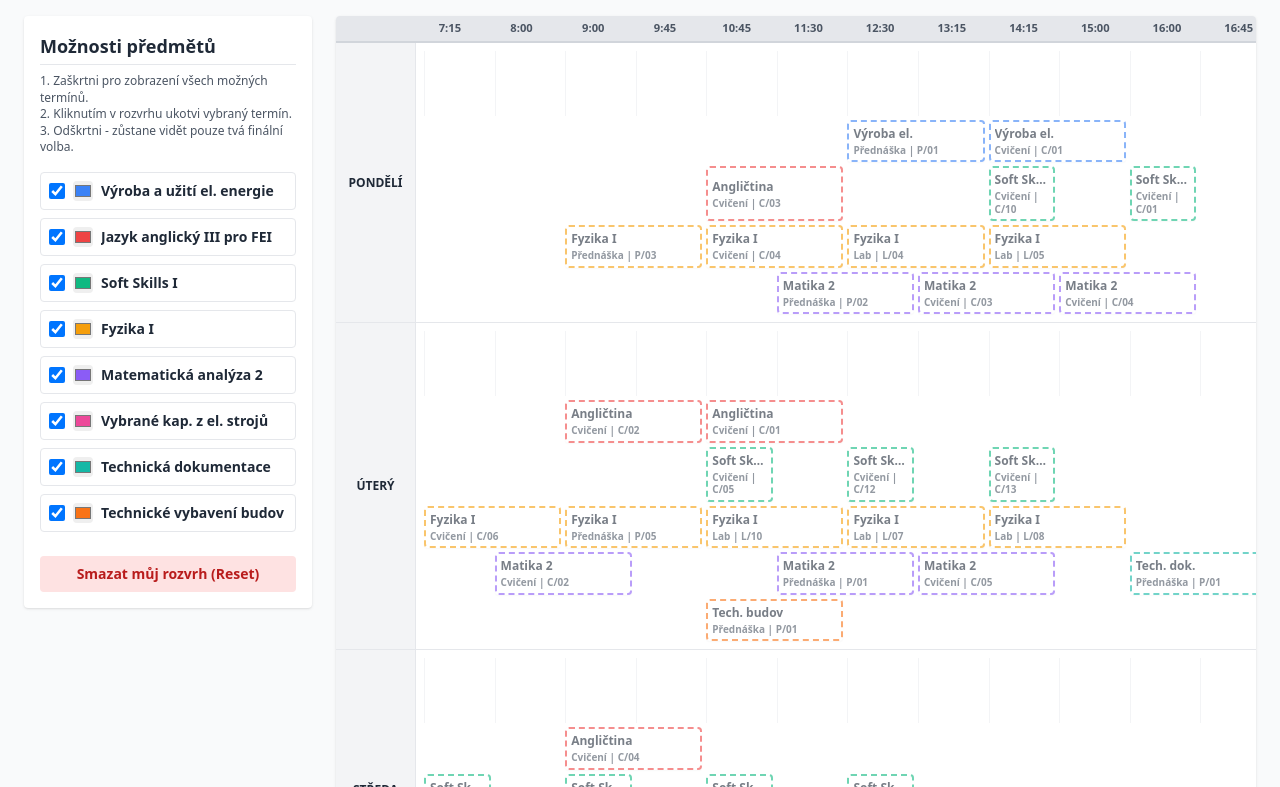
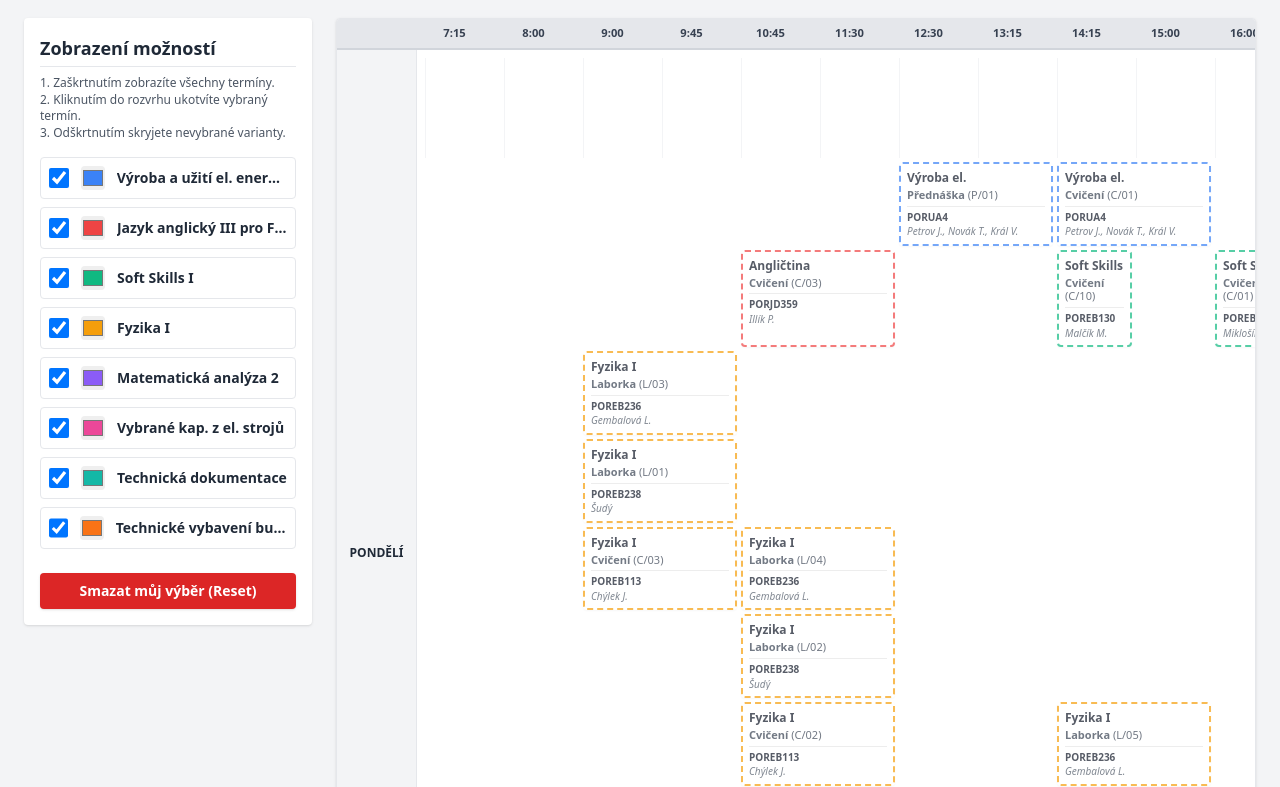
Before and after one commit to Jerryisek/Rozvrh, a plain HTML site: page index.html in a window 1280 px wide. Shown: the part 78-865 px from the top of the page. Drawn offline with nearby package versions, Linux system fonts and the light colour scheme.

Commit message:
Update index.html

```diff
--- a/index.html
+++ b/index.html
@@ -11,9 +11,9 @@
         .timetable-scroll { overflow-x: auto; padding-bottom: 1rem; }
         .timetable-grid {
             display: grid;
-            grid-template-columns: repeat(14, minmax(65px, 1fr));
+            grid-template-columns: repeat(14, minmax(75px, 1fr));
             gap: 4px;
-            min-width: 1000px;
+            min-width: 1100px;
         }
         .day-row {
             display: flex;
@@ -44,97 +44,102 @@
         .time-header-content {
             flex: 1;
             display: grid;
-            grid-template-columns: repeat(14, minmax(65px, 1fr));
+            grid-template-columns: repeat(14, minmax(75px, 1fr));
             gap: 4px;
-            min-width: 1000px;
+            min-width: 1100px;
         }
         .time-slot {
             font-size: 0.7rem;
             text-align: center;
-            font-weight: 600;
-            padding: 4px 0;
-            color: #4b5563;
+            font-weight: 700;
+            padding: 6px 0;
+            color: #374151;
         }
-        /* Zajištění správného vertikálního skládání bloků */
         .block-card { grid-row: auto; }
     </style>
 </head>
-<body class="bg-gray-50 p-4 md:p-6 font-sans text-gray-800">
+<body class="bg-gray-100 p-4 md:p-6 font-sans text-gray-800">
 
-<div id="app" v-cloak class="max-w-[1400px] mx-auto">
-    <h1 class="text-2xl md:text-3xl font-bold mb-6 text-gray-900 border-b-2 border-gray-300 pb-2">Architekt rozvrhu FEI</h1>
+<div id="app" v-cloak class="max-w-[1600px] mx-auto">
+    <h1 class="text-2xl md:text-3xl font-black mb-6 text-gray-900 border-b-4 border-gray-300 pb-2">Architekt rozvrhu FEI</h1>
 
     <div class="flex flex-col lg:flex-row gap-6">
 
-        <!-- Levý panel -->
+        <!-- Ovládací panel -->
         <div class="lg:w-72 flex flex-col gap-4 shrink-0">
             <div class="bg-white p-4 rounded shadow">
-                <h2 class="text-lg font-bold mb-2 border-b pb-1">Možnosti předmětů</h2>
+                <h2 class="text-lg font-bold mb-2 border-b pb-1">Zobrazení možností</h2>
                 <p class="text-xs text-gray-600 mb-4 font-medium leading-snug">
-                    1. Zaškrtni pro zobrazení všech možných termínů.<br>
-                    2. Kliknutím v rozvrhu ukotvi vybraný termín.<br>
-                    3. Odškrtni - zůstane vidět pouze tvá finální volba.
+                    1. Zaškrtnutím zobrazíte všechny termíny.<br>
+                    2. Kliknutím do rozvrhu ukotvíte vybraný termín.<br>
+                    3. Odškrtnutím skryjete nevybrané varianty.
                 </p>
                 <div class="flex flex-col gap-2">
-                    <label v-for="subject in subjects" :key="subject.id" class="flex items-center gap-2 p-2 border rounded cursor-pointer hover:bg-gray-50 transition-colors">
-                        <input type="checkbox" v-model="subject.showOptions" class="w-4 h-4 text-blue-600 rounded">
-                        <input type="color" v-model="subject.color" class="w-5 h-5 p-0 border-0 rounded cursor-pointer shrink-0">
-                        <span class="text-sm font-semibold leading-tight select-none truncate" :class="{ 'opacity-50': !subject.showOptions }">
+                    <label v-for="subject in subjects" :key="subject.id" class="flex items-center gap-3 p-2 border rounded cursor-pointer hover:bg-gray-50 transition-colors">
+                        <input type="checkbox" v-model="subject.showOptions" class="w-5 h-5 text-blue-600 rounded">
+                        <input type="color" v-model="subject.color" class="w-6 h-6 p-0 border-0 rounded cursor-pointer shrink-0">
+                        <span class="text-sm font-bold leading-tight select-none truncate" :class="{ 'opacity-40': !subject.showOptions }">
                             {{ subject.name }}
                         </span>
                     </label>
                 </div>
 
-                <button @click="clearAllSelections" class="mt-6 w-full bg-red-100 text-red-700 hover:bg-red-200 text-sm font-bold py-2 px-4 rounded transition">
-                    Smazat můj rozvrh (Reset)
+                <button @click="clearAllSelections" class="mt-6 w-full bg-red-600 text-white hover:bg-red-700 text-sm font-bold py-2 px-4 rounded shadow transition">
+                    Smazat můj výběr (Reset)
                 </button>
             </div>
         </div>
 
-        <!-- Mřížka rozvrhu -->
-        <div class="flex-1 bg-white rounded shadow overflow-hidden">
+        <!-- Generovaná mřížka -->
+        <div class="flex-1 bg-white rounded shadow overflow-hidden border border-gray-200">
             <div class="timetable-scroll">
 
-                <!-- Časová osa -->
                 <div class="time-header">
                     <div class="time-header-content">
                         <div v-for="time in timeBlocks" :key="time" class="time-slot">{{ time }}</div>
                     </div>
                 </div>
 
-                <!-- Dny -->
                 <div v-for="day in days" :key="day" class="day-row">
                     <div class="day-label">{{ day }}</div>
                     <div class="day-content timetable-grid">
 
-                        <!-- Pozadí (Mřížka) -->
-                        <div v-for="n in 14" :key="n" class="border-l border-gray-100 min-h-[65px]" :style="{ gridColumn: n, gridRow: '1 / -1' }"></div>
+                        <!-- Pozadí (100px min-height pro 4 řádky textu) -->
+                        <div v-for="n in 14" :key="n" class="border-l border-gray-100 min-h-[100px]" :style="{ gridColumn: n, gridRow: '1 / -1' }"></div>
 
-                        <!-- Bloky předmětů -->
+                        <!-- Datové bloky -->
                         <div v-for="block in getVisibleBlocks(day)" :key="block.id"
                              @click="toggleBlock(block.id)"
-                             class="block-card relative border-2 rounded p-1 cursor-pointer transition-all z-10 flex flex-col justify-center overflow-hidden shadow-sm hover:scale-[1.03]"
+                             class="block-card relative border-2 rounded p-1.5 cursor-pointer transition-all z-10 flex flex-col justify-start overflow-hidden hover:-translate-y-0.5"
                              :style="{
                                 gridColumn: `${block.startIdx + 1} / span ${block.endIdx - block.startIdx + 1}`,
                                 backgroundColor: block.selected ? getSubjectConfig(block.subjectId).color : '#ffffff',
                                 borderColor: getSubjectConfig(block.subjectId).color,
-                                color: block.selected ? getContrastYIQ(getSubjectConfig(block.subjectId).color) : '#1f2937',
-                                opacity: block.selected ? '1' : '0.6'
+                                color: block.selected ? getContrastYIQ(getSubjectConfig(block.subjectId).color) : '#111827',
+                                opacity: block.selected ? '1' : '0.7'
                              }"
                              :class="{
-                                'border-dashed': !block.selected,
-                                'shadow-md ring-2 ring-gray-800 ring-offset-1 z-20': block.selected
+                                'border-dashed bg-white shadow-sm': !block.selected,
+                                'shadow-md ring-2 ring-gray-900 ring-offset-1 z-20': block.selected
                              }">
 
-                            <div class="font-bold text-[10px] md:text-xs truncate leading-tight">
+                            <!-- Zkratka předmětu -->
+                            <div class="font-black text-[11px] md:text-xs truncate leading-tight">
                                 {{ getSubjectConfig(block.subjectId).shortName }}
                             </div>
-                            <div class="text-[9px] md:text-[10px] mt-0.5 font-bold leading-tight" :class="{'opacity-90': block.selected, 'text-gray-600': !block.selected}">
-                                {{ block.type }} | {{ block.room }}
+
+                            <!-- Typ a Skupina -->
+                            <div class="text-[10px] md:text-[11px] mt-0.5 font-semibold leading-tight" :class="{'opacity-90': block.selected, 'text-gray-700': !block.selected}">
+                                {{ block.type }} <span class="font-normal">({{ block.group }})</span>
                             </div>
 
-                            <!-- Checkmark indikátor -->
-                            <div v-if="block.selected" class="absolute top-1 right-1 font-bold text-xs">✓</div>
+                            <!-- Místnost a Vyučující -->
+                            <div class="mt-1 pt-1 border-t border-black/10 flex flex-col gap-0.5 text-[9px] md:text-[10px] leading-tight overflow-hidden">
+                                <span class="font-bold truncate">{{ block.room }}</span>
+                                <span class="italic truncate" :class="{'opacity-80': block.selected, 'text-gray-600': !block.selected}">{{ block.teacher }}</span>
+                            </div>
+
+                            <div v-if="block.selected" class="absolute top-1 right-1 font-black text-xs shadow-sm">✓</div>
                         </div>
 
                     </div>
@@ -159,7 +164,6 @@
             ];
             const days = ["pondělí", "úterý", "středa", "čtvrtek", "pátek"];
 
-            // Konfigurace předmětů - defaultně zapnuté zobrazení možností
             const subjects = ref([
                 { id: 1, name: "Výroba a užití el. energie", shortName: "Výroba el.", color: "#3b82f6", showOptions: true },
                 { id: 2, name: "Jazyk anglický III pro FEI", shortName: "Angličtina", color: "#ef4444", showOptions: true },
@@ -171,84 +175,109 @@
                 { id: 8, name: "Technické vybavení budov", shortName: "Tech. budov", color: "#f97316", showOptions: true }
             ]);
 
+            const getTypeFromGroup = (group) => {
+                if (group.startsWith('P')) return 'Přednáška';
+                if (group.startsWith('C')) return 'Cvičení';
+                if (group.startsWith('L')) return 'Laborka';
+                return 'Blok';
+            };
+
             let blockId = 0;
-            const createBlock = (subId, day, start, end, type, room) => ({
-                id: blockId++, subjectId: subId, day, startIdx: start, endIdx: end, type, room, selected: false
+            const createBlock = (subId, day, start, end, group, room, teacher) => ({
+                id: blockId++,
+                subjectId: subId,
+                day,
+                startIdx: start,
+                endIdx: end,
+                group,
+                type: getTypeFromGroup(group),
+                room,
+                teacher,
+                selected: false
             });
 
-            // Přesná extrakce bloků z dodaných rozvrhů
+            // Extrakce dat (Skupina, Učebna, Vyučující)
             const allBlocks = ref([
-                // Výroba
-                createBlock(1, "pondělí", 6, 7, "Přednáška", "P/01"),
-                createBlock(1, "pondělí", 8, 9, "Cvičení", "C/01"),
-                // Angličtina
-                createBlock(2, "pondělí", 4, 5, "Cvičení", "C/03"),
-                createBlock(2, "úterý", 2, 3, "Cvičení", "C/02"),
-                createBlock(2, "úterý", 4, 5, "Cvičení", "C/01"),
-                createBlock(2, "středa", 2, 3, "Cvičení", "C/04"),
-                // Soft Skills (Rozsáhlé varianty)
-                createBlock(3, "pondělí", 8, 8, "Cvičení", "C/10"),
-                createBlock(3, "pondělí", 10, 10, "Cvičení", "C/01"),
-                createBlock(3, "pondělí", 12, 12, "Cvičení", "C/08"),
-                createBlock(3, "úterý", 4, 4, "Cvičení", "C/05"),
-                createBlock(3, "úterý", 6, 6, "Cvičení", "C/12"),
-                createBlock(3, "úterý", 8, 8, "Cvičení", "C/13"),
-                createBlock(3, "středa", 0, 0, "Cvičení", "C/02"),
-                createBlock(3, "středa", 2, 2, "Cvičení", "C/03"),
-                createBlock(3, "středa", 4, 4, "Cvičení", "C/14"),
-                createBlock(3, "středa", 6, 6, "Cvičení", "C/06"),
-                createBlock(3, "čtvrtek", 4, 4, "Cvičení", "C/04"),
-                createBlock(3, "čtvrtek", 8, 8, "Cvičení", "C/07"),
-                createBlock(3, "čtvrtek", 10, 10, "Cvičení", "C/11"),
-                createBlock(3, "pátek", 0, 0, "Cvičení", "C/09"),
-                // Fyzika I
-                createBlock(4, "pondělí", 2, 3, "Přednáška", "P/03"),
-                createBlock(4, "pondělí", 4, 5, "Cvičení", "C/04"),
-                createBlock(4, "pondělí", 6, 7, "Lab", "L/04"),
-                createBlock(4, "pondělí", 8, 9, "Lab", "L/05"),
-                createBlock(4, "úterý", 0, 1, "Cvičení", "C/06"),
-                createBlock(4, "úterý", 2, 3, "Přednáška", "P/05"),
-                createBlock(4, "úterý", 4, 5, "Lab", "L/10"),
-                createBlock(4, "úterý", 6, 7, "Lab", "L/07"),
-                createBlock(4, "úterý", 8, 9, "Lab", "L/08"),
-                createBlock(4, "středa", 4, 5, "Lab", "L/12"),
-                createBlock(4, "středa", 6, 7, "Přednáška", "P/01"),
-                createBlock(4, "středa", 8, 9, "Cvičení", "C/01"),
-                createBlock(4, "čtvrtek", 2, 3, "Cvičení", "C/05"),
-                createBlock(4, "čtvrtek", 4, 5, "Cvičení", "C/03"),
-                createBlock(4, "čtvrtek", 6, 7, "Cvičení", "C/02"),
-                createBlock(4, "čtvrtek", 8, 9, "Lab", "L/06"),
-                createBlock(4, "čtvrtek", 10, 11, "Lab", "L/03"),
-                // Matika 2
-                createBlock(5, "pondělí", 5, 6, "Přednáška", "P/02"),
-                createBlock(5, "pondělí", 7, 8, "Cvičení", "C/03"),
-                createBlock(5, "pondělí", 9, 10, "Cvičení", "C/04"),
-                createBlock(5, "úterý", 1, 2, "Cvičení", "C/02"),
-                createBlock(5, "úterý", 5, 6, "Přednáška", "P/01"),
-                createBlock(5, "úterý", 7, 8, "Cvičení", "C/05"),
-                createBlock(5, "středa", 5, 6, "Cvičení", "C/06"),
-                createBlock(5, "středa", 7, 8, "Cvičení", "C/01"),
-                createBlock(5, "čtvrtek", 3, 4, "Cvičení", "C/07"),
-                createBlock(5, "čtvrtek", 8, 9, "Cvičení", "C/08"),
-                // El. stroje
-                createBlock(6, "čtvrtek", 0, 1, "Přednáška", "P/01"),
-                createBlock(6, "čtvrtek", 3, 4, "Cvičení", "C/01"),
-                // Tech. dokumentace
-                createBlock(7, "úterý", 10, 11, "Přednáška", "P/01"),
-                createBlock(7, "čtvrtek", 0, 1, "Cvičení", "C/07"),
-                createBlock(7, "čtvrtek", 2, 3, "Cvičení", "C/06"),
-                createBlock(7, "čtvrtek", 5, 6, "Cvičení", "C/02"),
-                createBlock(7, "čtvrtek", 7, 8, "Cvičení", "C/03"),
-                createBlock(7, "čtvrtek", 10, 11, "Cvičení", "C/08"),
-                // Tech. vybavení budov
-                createBlock(8, "úterý", 4, 5, "Přednáška", "P/01"),
-                createBlock(8, "čtvrtek", 4, 5, "Cvičení", "C/01"),
-                createBlock(8, "čtvrtek", 7, 8, "Cvičení", "C/02")
+                // Výroba a užití el. energie (1)
+                createBlock(1, "pondělí", 6, 7, "P/01", "PORUA4", "Petrov J., Novák T., Král V."),
+                createBlock(1, "pondělí", 8, 9, "C/01", "PORUA4", "Petrov J., Novák T., Král V."),
+
+                // Angličtina III (2)
+                createBlock(2, "pondělí", 4, 5, "C/03", "PORJD359", "Illík P."),
+                createBlock(2, "úterý", 2, 3, "C/02", "PORJD357", "Matyášková G."),
+                createBlock(2, "úterý", 4, 5, "C/01", "PORD121", "Zapletalová A."),
+                createBlock(2, "středa", 2, 3, "C/04", "PORKA230", "Matyášková G."),
+
+                // Soft Skills I (3)
+                createBlock(3, "pondělí", 8, 8, "C/10", "POREB130", "Malčík M."),
+                createBlock(3, "pondělí", 10, 10, "C/01", "POREB130", "Miklošíková M."),
+                createBlock(3, "pondělí", 12, 12, "C/08", "POREB130", "Miklošíková M."),
+                createBlock(3, "úterý", 4, 4, "C/05", "POREB130", "Hauer T."),
+                createBlock(3, "úterý", 6, 6, "C/12", "POREB130", "Hauer T."),
+                createBlock(3, "úterý", 8, 8, "C/13", "POREB130", "Janíková M."),
+                createBlock(3, "středa", 0, 0, "C/02", "POREB130", "Hauer T."),
+                createBlock(3, "středa", 2, 2, "C/03", "POREB130", "Hauer T."),
+                createBlock(3, "středa", 4, 4, "C/14", "POREB130", "Zemčík T."),
+                createBlock(3, "středa", 6, 6, "C/06", "POREB130", "Zemčík T."),
+                createBlock(3, "čtvrtek", 4, 4, "C/04", "POREB130", "Janíková M."),
+                createBlock(3, "čtvrtek", 8, 8, "C/07", "POREB130", "Miklošíková M."),
+                createBlock(3, "čtvrtek", 10, 10, "C/11", "POREB130", "Miklošíková M."),
+                createBlock(3, "pátek", 0, 0, "C/09", "POREB130", "Malčík M."),
+
+                // Fyzika I (4)
+                createBlock(4, "pondělí", 2, 3, "L/03", "POREB236", "Gembalová L."),
+                createBlock(4, "pondělí", 2, 3, "L/01", "POREB238", "Šudý"),
+                createBlock(4, "pondělí", 2, 3, "C/03", "POREB113", "Chýlek J."),
+                createBlock(4, "pondělí", 4, 5, "L/04", "POREB236", "Gembalová L."),
+                createBlock(4, "pondělí", 4, 5, "L/02", "POREB238", "Šudý"),
+                createBlock(4, "pondělí", 4, 5, "C/02", "POREB113", "Chýlek J."),
+                createBlock(4, "pondělí", 8, 9, "L/05", "POREB236", "Gembalová L."),
+                createBlock(4, "pondělí", 8, 9, "L/06", "POREB238", "Šudý"),
+                createBlock(4, "pondělí", 8, 9, "C/01", "POREB113", "Chýlek J."),
+                createBlock(4, "úterý", 0, 1, "C/04", "POREB113", "Chýlek J."),
+                createBlock(4, "úterý", 2, 3, "P/05", "POREB128", "Gembalová L."),
+                createBlock(4, "úterý", 2, 3, "C/05", "POREB113", "Chýlek J."),
+                createBlock(4, "úterý", 4, 5, "L/10", "POREB236", "Gembalová L."),
+                createBlock(4, "úterý", 6, 7, "L/07", "POREB236", "Gembalová L."),
+                createBlock(4, "úterý", 8, 9, "L/08", "POREB236", "Gembalová L."),
+                createBlock(4, "středa", 4, 5, "L/12", "POREB236", "Gembalová L."),
+                createBlock(4, "středa", 6, 7, "P/01", "POREBC1", "Životský O."),
+                createBlock(4, "středa", 8, 9, "C/06", "POREB113", "Chýlek J."),
+                createBlock(4, "čtvrtek", 8, 9, "C/07", "POREB226", "Trocha P."),
+                createBlock(4, "čtvrtek", 10, 11, "C/08", "POREB226", "Trocha P."),
+
+                // Matematická analýza 2 (5)
+                createBlock(5, "pondělí", 5, 6, "P/02", "POREA155", "Krejčí P."),
+                createBlock(5, "pondělí", 8, 9, "C/03", "POREB135", "Krejčí P."),
+                createBlock(5, "pondělí", 10, 11, "C/04", "POREB135", "Krejčí P."),
+                createBlock(5, "úterý", 1, 2, "C/02", "POREB135", "Vondráková I."),
+                createBlock(5, "úterý", 5, 6, "P/01", "POREA155", "Krejčí P."),
+                createBlock(5, "úterý", 8, 9, "C/05", "POREB135", "Vondráková I."),
+                createBlock(5, "středa", 5, 6, "C/06", "POREA155", "Krejčí P."),
+                createBlock(5, "středa", 8, 9, "C/01", "POREB135", "Vondráková I."),
+                createBlock(5, "čtvrtek", 3, 4, "C/07", "POREA155", "Krejčí P."),
+                createBlock(5, "čtvrtek", 8, 9, "C/08", "POREA155", "Krejčí P."),
+
+                // Vybrané kap. z el. strojů a přístrojů (6)
+                createBlock(6, "čtvrtek", 0, 1, "P/01", "POREC2", "Kačor P., Bernat P."),
+                createBlock(6, "čtvrtek", 3, 4, "C/01", "POREB018", "Kačor P., Bernat P."),
+
+                // Technická dokumentace (7)
+                createBlock(7, "úterý", 10, 11, "P/01", "POREB113", "Malčík M."),
+                createBlock(7, "čtvrtek", 0, 1, "C/07", "POREB219", "Malčík M."),
+                createBlock(7, "čtvrtek", 2, 3, "C/06", "POREB219", "Hrabovská K."),
+                createBlock(7, "čtvrtek", 5, 6, "C/02", "POREB219", "Hrabovská K."),
+                createBlock(7, "čtvrtek", 7, 8, "C/03", "POREB219", "Hrabovská K."),
+                createBlock(7, "čtvrtek", 10, 11, "C/08", "POREB219", "Hrabovská K."),
+
+                // Technické vybavení budov (8)
+                createBlock(8, "úterý", 4, 5, "P/01", "PORC5", "Kolář V."),
+                createBlock(8, "čtvrtek", 4, 5, "C/01", "POREB216", "Kolář V."),
+                createBlock(8, "čtvrtek", 7, 8, "C/02", "POREB216", "Kolář V.")
             ]);
 
             const getSubjectConfig = (id) => subjects.value.find(s => s.id === id);
 
-            // Jádro logiky: Zobrazit blok pokud je VYBRÁN, nebo pokud má předmět aktivní režim MOŽNOSTÍ
             const getVisibleBlocks = (dayName) => {
                 return allBlocks.value.filter(block => {
                     if (block.day !== dayName) return false;
@@ -257,12 +286,9 @@
                 });
             };
 
-            // Přímá mutace zdrojového objektu = okamžitá reaktivita ve Vue 3
             const toggleBlock = (blockId) => {
                 const block = allBlocks.value.find(b => b.id === blockId);
-                if (block) {
-                    block.selected = !block.selected;
-                }
+                if (block) block.selected = !block.selected;
             };
 
             const clearAllSelections = () => {
```
